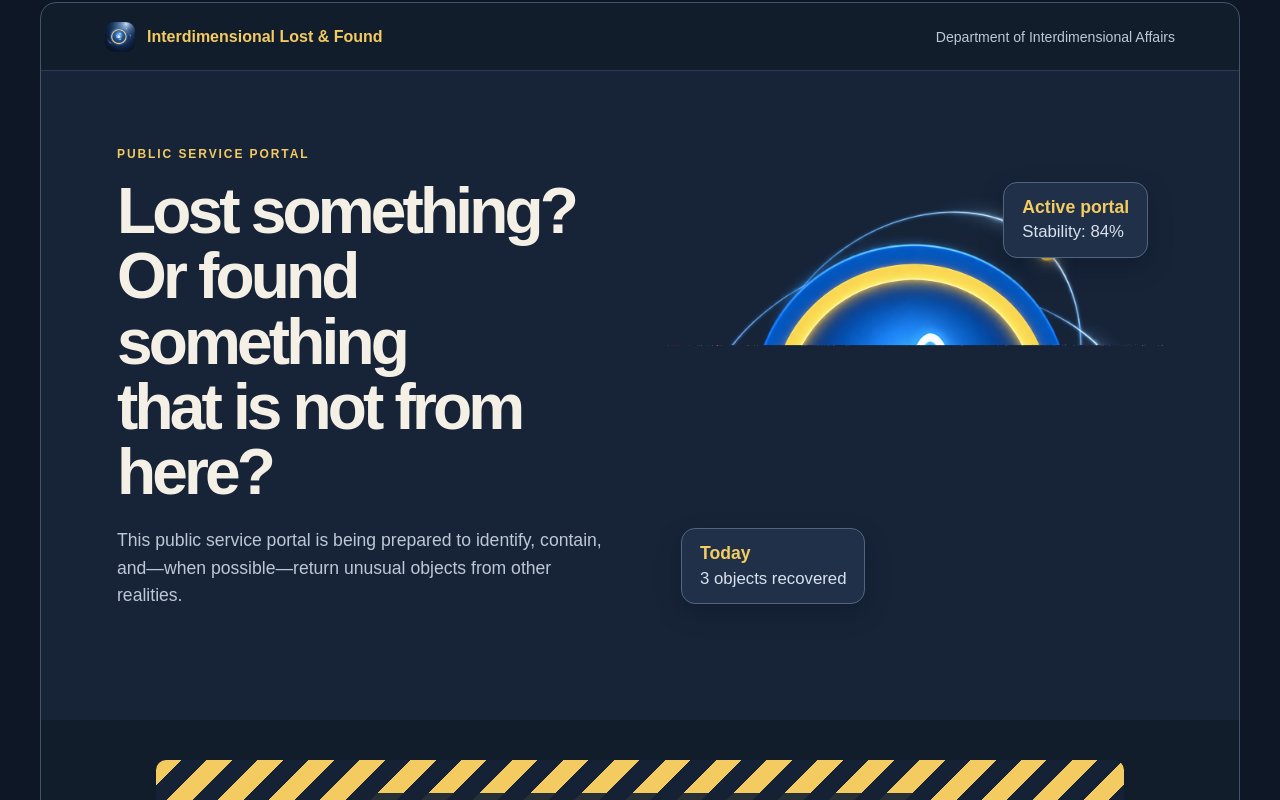
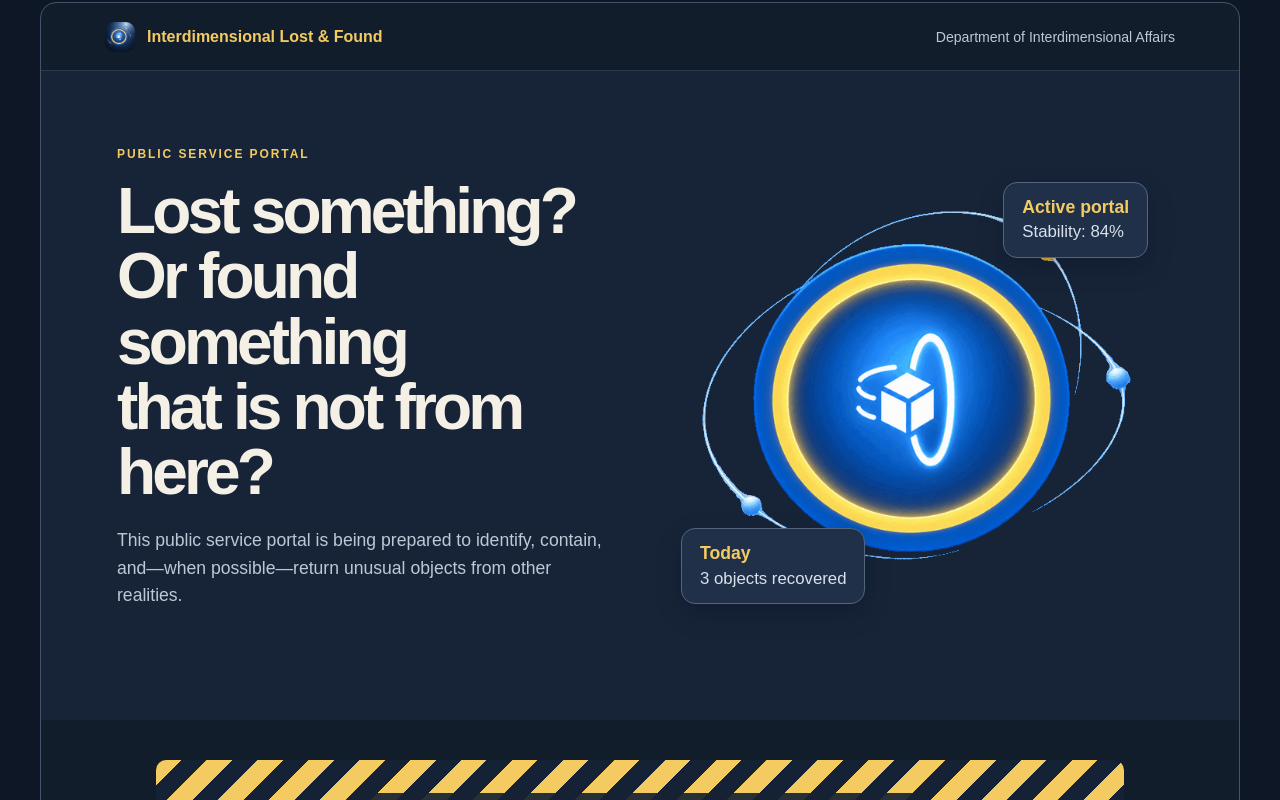
Before and after one commit to Devdits/vibe-friday, a Next.js app: page / in a window 1280 px wide. Shown: the top 800 px of the page. Built offline with nearby package versions, Linux system fonts and the light colour scheme.

Commit message:
Replace corrupted portal asset

```diff
--- a/src/app/page.tsx
+++ b/src/app/page.tsx
@@ -42,8 +42,8 @@ export default function Home() {
             <Image
               className="portal-art"
               src="/images/interdimensional-portal-transparent.png"
-              width={1254}
-              height={1254}
+              width={640}
+              height={640}
               alt="A recovered object passing through an interdimensional portal"
               priority
             />
```
Also changed, not shown: public/images/interdimensional-portal-transparent.png.
